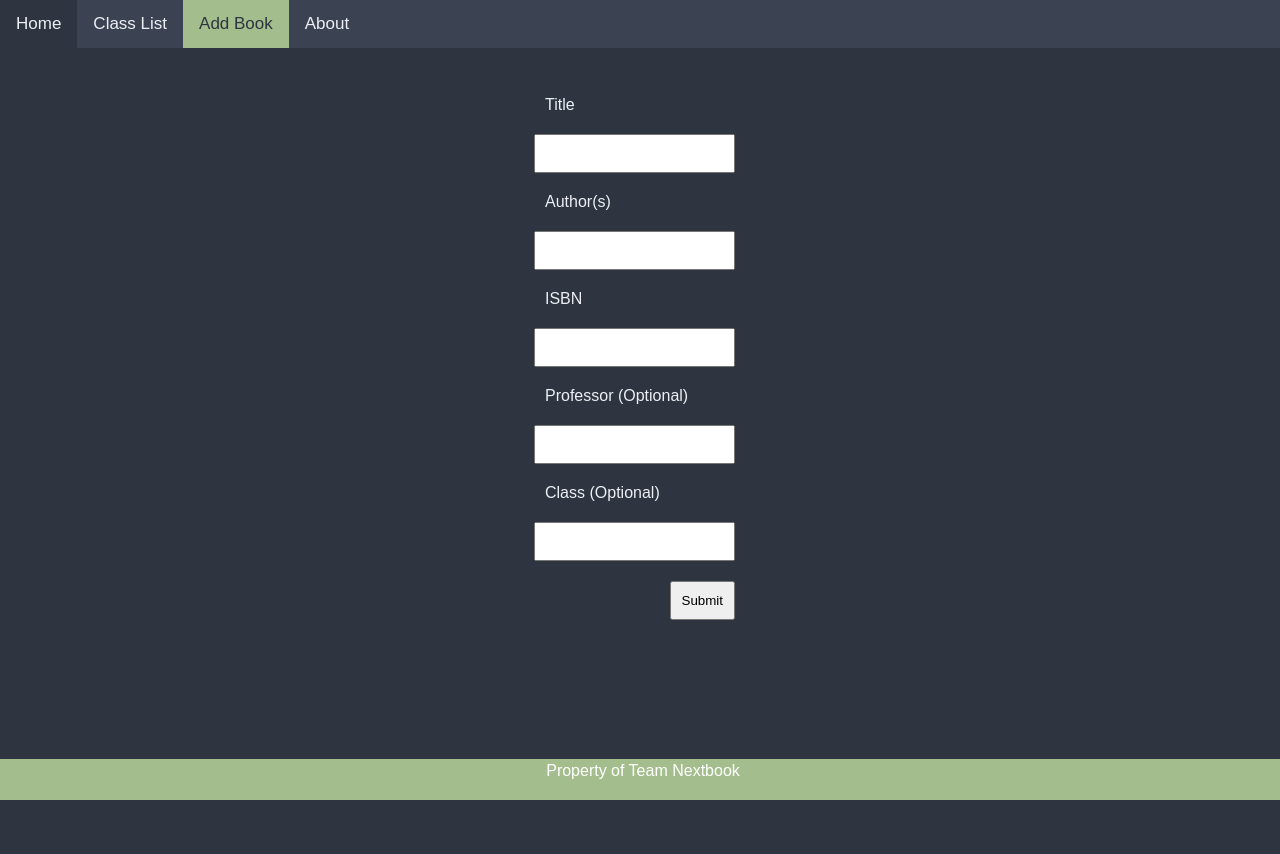
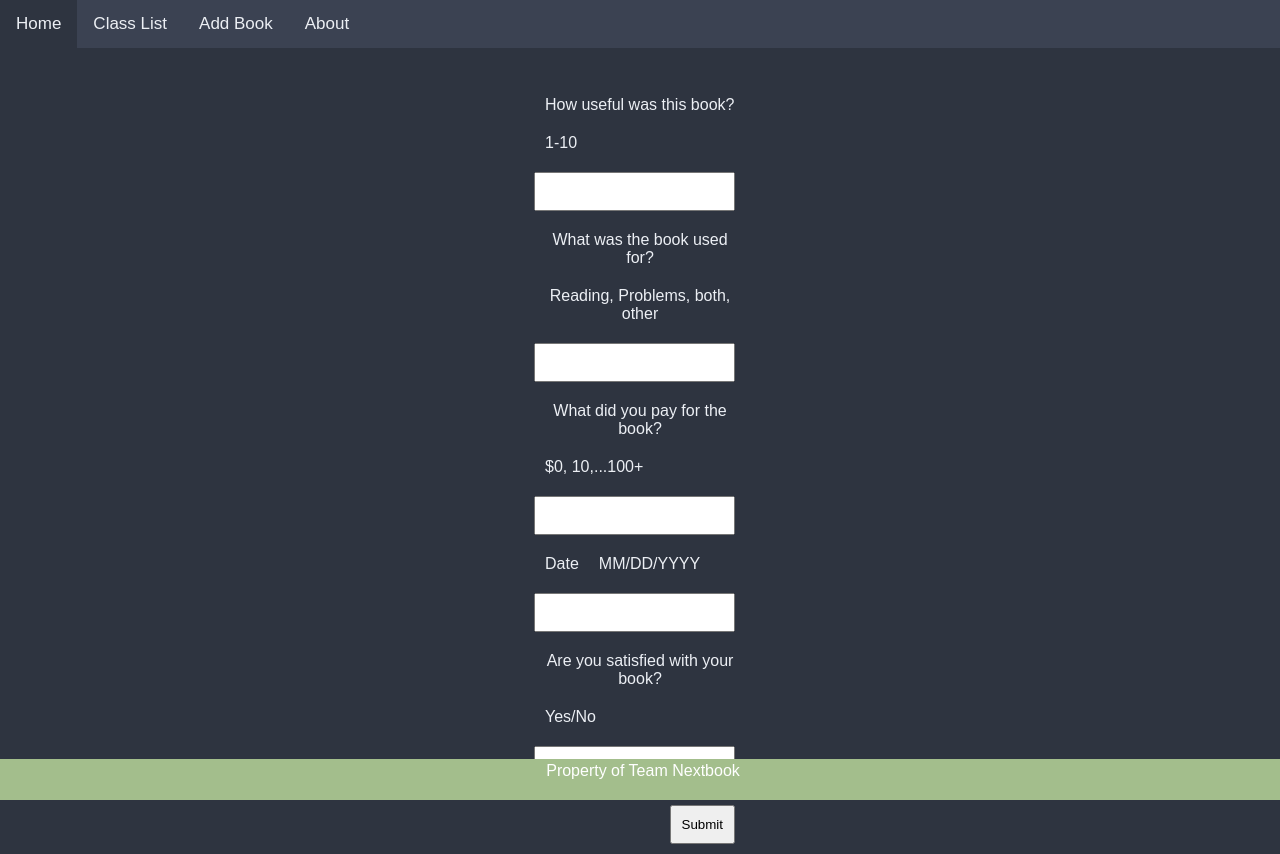
Before and after one commit to aaronamk/Nextbook, a Flask app: page /review-book in a window 1280 px wide. Before the commit the page ends 800 px from the top, so only its background shows below. Run offline with Flask 2, Linux system fonts and the light colour scheme.

Commit message:
Replace review-book.html

```diff
--- a/Code/templates/review-book.html
+++ b/Code/templates/review-book.html
@@ -1,50 +1,52 @@
 {% extends "top-bar.html" %}
 
-{% block title %}Add Book{% endblock %}
-
-{% block bar_add_book %}class="active"{% endblock %}
+{% block title %}Review Book{% endblock %}
 
 {% block body %}
 
-<form action = "/add-book" method = "POST">
-  <div class = "add-book">
-    <label>Title</label>
-    <input type = "text" name = "title"\>
+<form action = "/review-book" method = "POST">
+    <div class="review-book">
+        <label>How useful was this book?</label>
+        <label>1-10</label>
+        <input type="text" name="Q1" \>
 
-    <label>Author(s)</label>
-    <input type = "text" name = "author"\>
+        <label>What was the book used for?</label>
+        <label>Reading, Problems, both, other</label>
+        <input type="text" name="Q2" \>
 
-    <label>ISBN</label>
-    <input type = "text" name = "isbn"\>
+        <label>What did you pay for the book?</label>
+        <label>$0, 10,...100+</label>
+        <input type="text" name="Q3" \>
 
 
-    <label>Professor (Optional)</label>
-    <input type = "text" name = "professor"\>
+        <label>Date</label>
+        <label>MM/DD/YYYY</label>
+        <input type="text" name="Q4" \>
 
 
-    <label>Class (Optional)</label>
-    <input type = "text" name = "course"\>
+        <label>Are you satisfied with your book?</label>
+        <label>Yes/No</label>
+        <input type="text" name="Q5" \>
 
-    <input type="submit" value="Submit"\>
-  </div>
+        <input type="submit" value="Submit" \>
+    </div>
 </form>
 
 
 
 <style type="text/css">
-    .add-book {
+    .review-book {
       margin: 0 auto;
       width: 210px;
     }
 
-    .add-book label{
-      display: inline-block;
-      text-align: right;
+    .review-book label{
+      text-align: center;
       float: left;
       margin: 10px;
     }
 
-    .add-book input{
+    .review-book input{
       display: inline-block;
       text-align: left;
       float: right;
```
